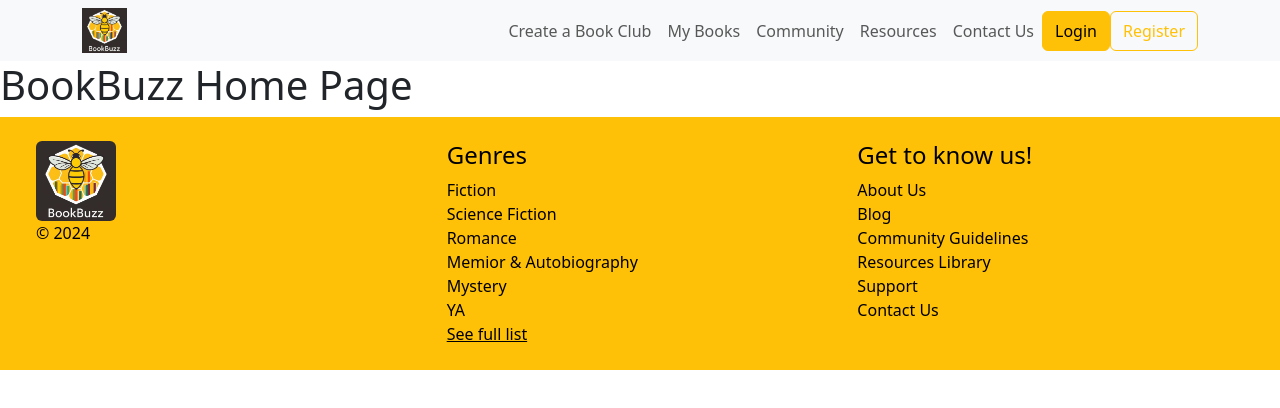
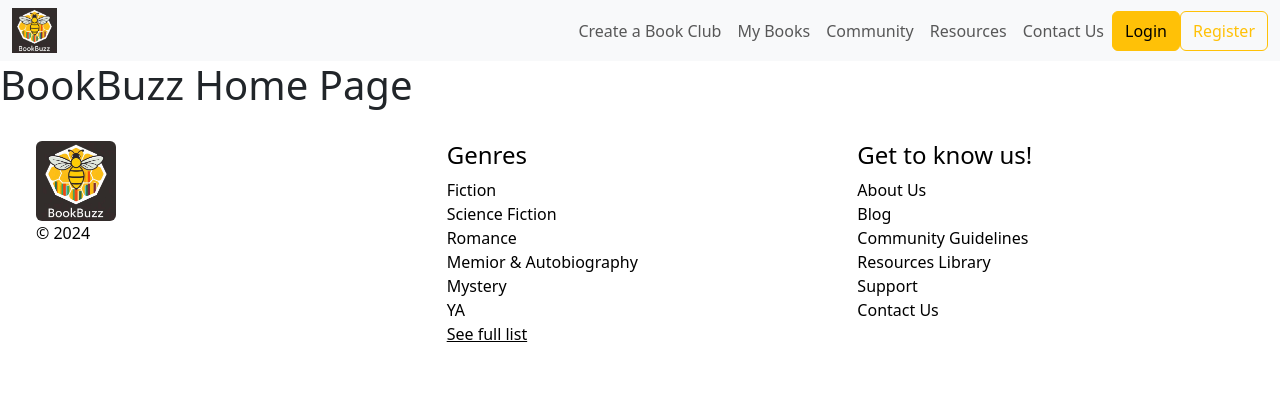
Before and after one commit to BookBuzz-Virtual-Book-Club/book-buzz-react, a React (Create React App) app: page / in a window 1280 px wide. Shown: the top 408 px of the page. Built offline with nearby package versions, Linux system fonts and the light colour scheme.

Commit message:
small changes to header and footer adds library background image

```diff
--- a/src/Footer.jsx
+++ b/src/Footer.jsx
@@ -14,7 +14,7 @@ export function Footer() {
   return(
     <footer>
       <Container fluid>
-        <Row className='bg-warning text-black p-4'>
+        <Row className='text-black p-4'>
           <Col>
             <Stack>
               <Image
--- a/src/Header.jsx
+++ b/src/Header.jsx
@@ -21,7 +21,7 @@ export function Header() {
   return (
     <>
       <Navbar className="bg-body-tertiary">
-        <Container>
+        <Container fluid>
             <img
               src={logo}
               width="45"
```
Also changed, not shown: src/images/bookshelf.png (added).
